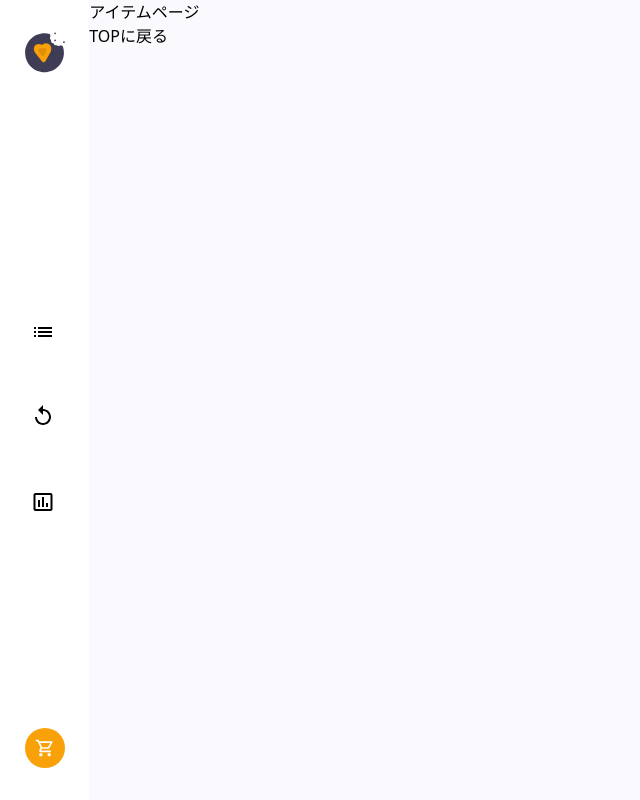
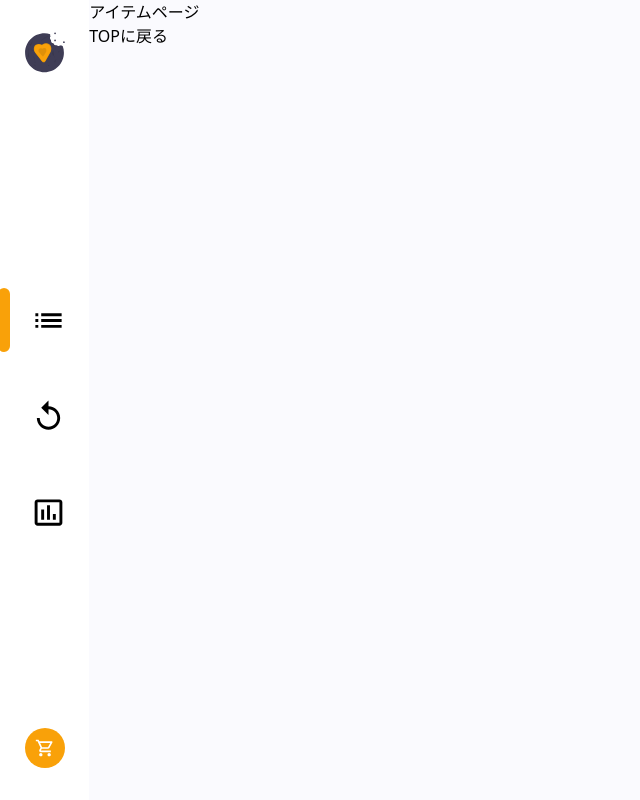
Before and after one commit to ryuyaF/next-shoppingify, a Next.js app: page /items in a window 1280 px wide. Shown: the whole page, without its empty margins (0-640 px from the left). Built offline with nearby package versions, Linux system fonts and the light colour scheme.

Commit message:
サイドバーナビゲーションのアクティブメニューを実装

```diff
--- a/components/navigators/navigate-icon.js
+++ b/components/navigators/navigate-icon.js
@@ -29,7 +29,7 @@ const NavigateIcon = (props) => {
     <>
       <style jsx>{styles}</style>
       <div
-        className='relative flex items-center'
+        className='relative flex items-center mx-auto'
         onMouseEnter={handleMouseEnter}
         onMouseLeave={handleMouseLeave}
       >
--- a/pages/_app.js
+++ b/pages/_app.js
@@ -7,6 +7,7 @@ import ShoppingCartOutlinedIcon from '@mui/icons-material/ShoppingCartOutlined'
 import Link from 'next/link'
 import NavigateIcon from '../components/navigators/navigate-icon'
 import css from 'styled-jsx/css'
+import { useRouter } from 'next/router'
 
 const styles = css`
   .main-bg-color {
@@ -21,6 +22,22 @@ const styles = css`
 `
 
 function MyApp({ Component, pageProps }) {
+  const router = useRouter()
+
+  const ActiveMenuBar = ({route = '/items'}) => {
+    let className = 'w-3 h-full rounded-lg active-menu-color'
+    if (!(router.route === route)) className += ' opacity-0'
+
+    return <>
+      <style jsx>{`
+        .active-menu-color {
+          background-color: #F9A109;
+        }
+      `}</style>
+      <span className={className}></span>
+    </>
+  }
+
   return (
     <>
       <style jsx>{styles}</style>
@@ -30,25 +47,28 @@ function MyApp({ Component, pageProps }) {
           <div className='flex-1 flex items-start justify-center mt-8'>
             <Image src={'/pictures/logo.svg'} alt='Picture of the logo' width={40} height={40}/>
           </div>
-          <ul className="flex-1 flex flex-col justify-around items-center">
-            <li className='-mb-px mr-1'>
+          <ul className="flex-1 flex flex-col justify-between items-center">
+            <li className='mr-1 w-full h-16 flex'>
+              <ActiveMenuBar route='/items'/>
               <NavigateIcon text='items'>
                 <Link href="/items">
-                  <a><ListOutlinedIcon sx={{ color: '#000' }} /></a>
+                  <a><ListOutlinedIcon sx={{ color: '#000' }} fontSize='large' /></a>
                 </Link>
               </NavigateIcon>
             </li>
-            <li className="mr-1">
+            <li className="mr-1 w-full h-16 flex">
+              <ActiveMenuBar route='/histories'/>
               <NavigateIcon text='history'>
                 <Link href="/histories">
-                  <a><ReplayOutlinedIcon sx={{ color: '#000' }} /></a>
+                  <a><ReplayOutlinedIcon sx={{ color: '#000' }} fontSize='large' /></a>
                 </Link>
               </NavigateIcon>
             </li>
-            <li className="mr-1">
+            <li className="mr-1 w-full h-16 flex">
+              <ActiveMenuBar route='/statics'/>
               <NavigateIcon text='statics'>
                 <Link href="/statics">
-                <a><InsertChartOutlinedIcon sx={{ color: '#000' }} /></a>
+                  <a><InsertChartOutlinedIcon sx={{ color: '#000' }} fontSize='large' /></a>
                 </Link>
               </NavigateIcon>
             </li>
```
